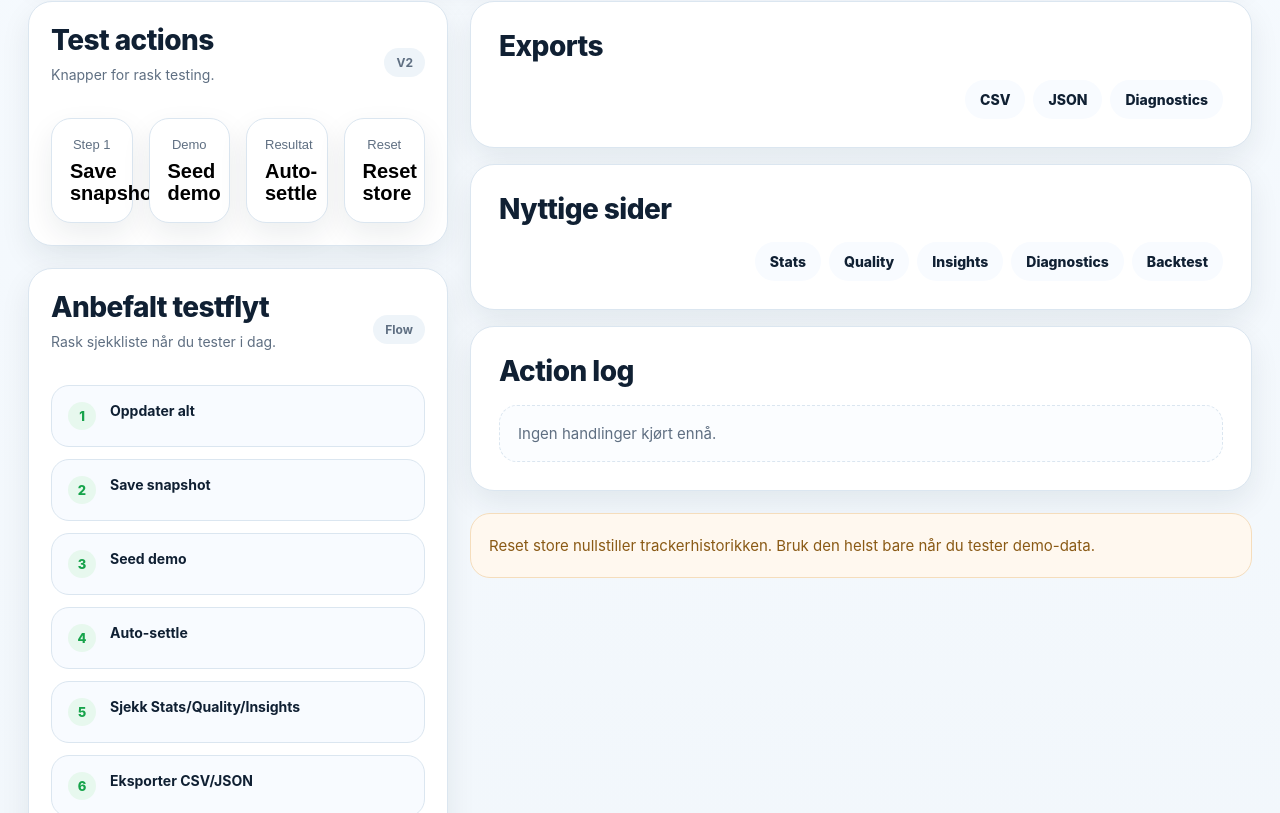
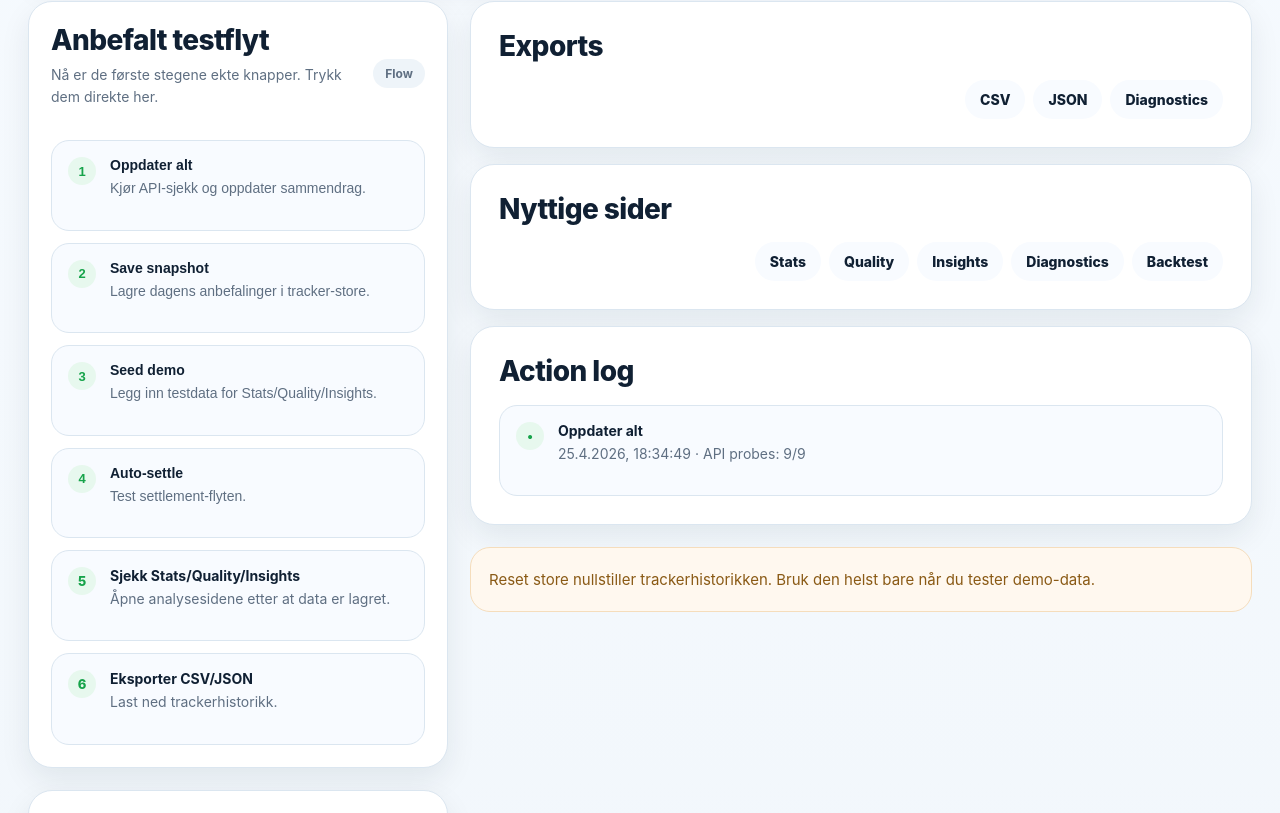
Before and after one commit to hakonnilsen157-commits/PL-betting-model, a Next.js app in the folder pl-vercel-v1/: page /test-lab in a window 1280 px wide. Shown: the part 567-1380 px from the top of the page. Built offline with nearby package versions, Linux system fonts and the light colour scheme.

Commit message:
Make test lab flow items clickable

```diff
--- a/pl-vercel-v1/app/test-lab/page.tsx
+++ b/pl-vercel-v1/app/test-lab/page.tsx
@@ -28,13 +28,13 @@ const endpoints = [
 ] as const;
 
 const testFlow = [
-  'Oppdater alt',
-  'Save snapshot',
-  'Seed demo',
-  'Auto-settle',
-  'Sjekk Stats/Quality/Insights',
-  'Eksporter CSV/JSON',
-];
+  { label: 'Oppdater alt', hint: 'Kjør API-sjekk og oppdater sammendrag.', action: 'refresh' },
+  { label: 'Save snapshot', hint: 'Lagre dagens anbefalinger i tracker-store.', action: 'snapshot' },
+  { label: 'Seed demo', hint: 'Legg inn testdata for Stats/Quality/Insights.', action: 'seed' },
+  { label: 'Auto-settle', hint: 'Test settlement-flyten.', action: 'settle' },
+  { label: 'Sjekk Stats/Quality/Insights', hint: 'Åpne analysesidene etter at data er lagret.', href: '/tracker-stats' },
+  { label: 'Eksporter CSV/JSON', hint: 'Last ned trackerhistorikk.', href: '/api/tracker/export?format=csv' },
+] as const;
 
 function timeNow() {
   return new Date().toLocaleString('no-NO');
@@ -108,6 +108,7 @@ export default function TestLabPage() {
         profit: stats.summary?.profit,
         roi: stats.summary?.roi,
       });
+      addLog('Oppdater alt', `API probes: ${next.filter((item) => item.ok).length}/${next.length}`);
     } finally {
       setBusy(false);
     }
@@ -125,6 +126,14 @@ export default function TestLabPage() {
     } finally {
       setAction(null);
     }
+  }
+
+  function runFlowAction(flowAction: string) {
+    if (flowAction === 'refresh') return refresh();
+    if (flowAction === 'snapshot') return run('snapshot', 'Save snapshot', () => fetch('/api/tracker/snapshot', { method: 'POST', headers: { 'Content-Type': 'application/json' }, body: JSON.stringify({ limit: 8 }) }));
+    if (flowAction === 'seed') return run('seed', 'Seed demo', () => fetch('/api/tracker/seed-demo', { method: 'POST' }));
+    if (flowAction === 'settle') return run('settle', 'Auto-settle', () => fetch('/api/tracker/auto-settle', { method: 'POST' }));
+    return undefined;
   }
 
   useEffect(() => {
@@ -165,21 +174,25 @@ export default function TestLabPage() {
       <section className="main-grid">
         <div className="left-column">
           <section className="list-card">
-            <div className="list-card-header"><div><h2 className="section-title" style={{ marginBottom: 0 }}>Test actions</h2><p className="section-subtitle">Knapper for rask testing.</p></div><div className="badge-soft">V2</div></div>
+            <div className="list-card-header"><div><h2 className="section-title" style={{ marginBottom: 0 }}>Anbefalt testflyt</h2><p className="section-subtitle">Nå er de første stegene ekte knapper. Trykk dem direkte her.</p></div><div className="badge-soft">Flow</div></div>
+            <div className="reason-list">
+              {testFlow.map((item, index) => {
+                const content = <><span className="reason-number">{index + 1}</span><div><div className="metric-pill-value">{item.label}</div><p className="section-subtitle" style={{ marginTop: 4 }}>{item.hint}</p></div></>;
+                if ('action' in item) {
+                  return <button key={item.label} type="button" className="reason-card" disabled={busy || action !== null} onClick={() => runFlowAction(item.action)} style={{ width: '100%', textAlign: 'left' }}>{content}</button>;
+                }
+                return <a key={item.label} href={item.href} className="reason-card" style={{ textDecoration: 'none' }}>{content}</a>;
+              })}
+            </div>
+          </section>
+
+          <section className="list-card">
+            <div className="list-card-header"><div><h2 className="section-title" style={{ marginBottom: 0 }}>Test actions</h2><p className="section-subtitle">Samme handlinger samlet som knapper.</p></div><div className="badge-soft">V2</div></div>
             <div className="summary-grid" style={{ marginTop: 14 }}>
               <button type="button" className="summary-card" disabled={action !== null} onClick={() => run('snapshot', 'Save snapshot', () => fetch('/api/tracker/snapshot', { method: 'POST', headers: { 'Content-Type': 'application/json' }, body: JSON.stringify({ limit: 8 }) }))}><div className="summary-label">Step 1</div><div className="summary-value" style={{ fontSize: 20 }}>{action === 'snapshot' ? 'Lagrer...' : 'Save snapshot'}</div></button>
               <button type="button" className="summary-card" disabled={action !== null} onClick={() => run('seed', 'Seed demo', () => fetch('/api/tracker/seed-demo', { method: 'POST' }))}><div className="summary-label">Demo</div><div className="summary-value" style={{ fontSize: 20 }}>{action === 'seed' ? 'Legger inn...' : 'Seed demo'}</div></button>
               <button type="button" className="summary-card" disabled={action !== null} onClick={() => run('settle', 'Auto-settle', () => fetch('/api/tracker/auto-settle', { method: 'POST' }))}><div className="summary-label">Resultat</div><div className="summary-value" style={{ fontSize: 20 }}>{action === 'settle' ? 'Kjører...' : 'Auto-settle'}</div></button>
               <button type="button" className="summary-card" disabled={action !== null} onClick={() => run('reset', 'Reset store', () => fetch('/api/tracker/history', { method: 'DELETE', headers: { 'Content-Type': 'application/json' }, body: JSON.stringify({ kind: 'all' }) }))}><div className="summary-label">Reset</div><div className="summary-value" style={{ fontSize: 20 }}>{action === 'reset' ? 'Nullstiller...' : 'Reset store'}</div></button>
-            </div>
-          </section>
-
-          <section className="list-card">
-            <div className="list-card-header"><div><h2 className="section-title" style={{ marginBottom: 0 }}>Anbefalt testflyt</h2><p className="section-subtitle">Rask sjekkliste når du tester i dag.</p></div><div className="badge-soft">Flow</div></div>
-            <div className="reason-list">
-              {testFlow.map((item, index) => (
-                <div key={item} className="reason-card"><span className="reason-number">{index + 1}</span><div className="metric-pill-value">{item}</div></div>
-              ))}
             </div>
           </section>
 
```
